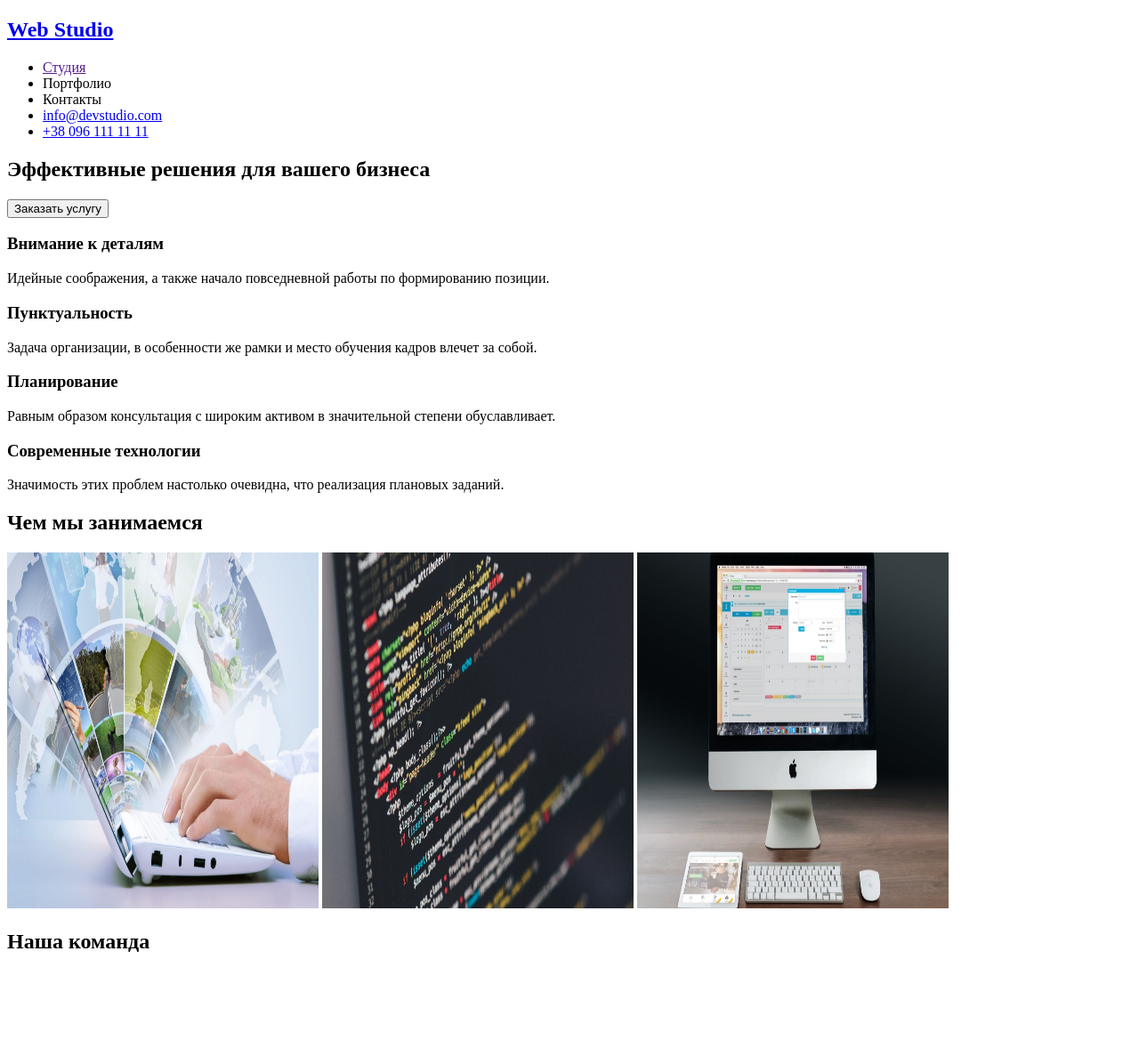
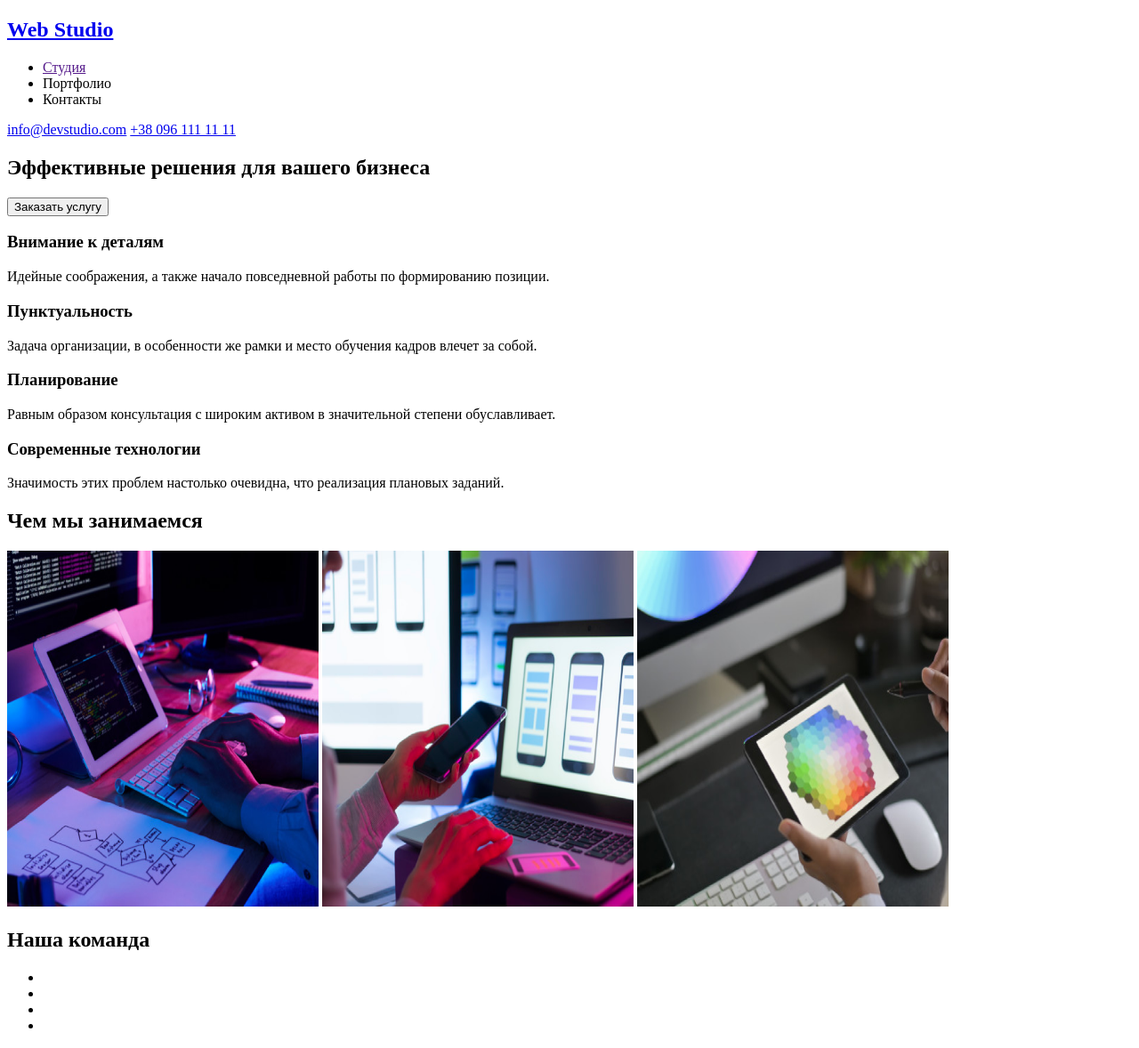
Before and after one commit to Dmitriy0207/goit-markup-hw-01, a plain HTML site: page index.html in a window 1280 px wide. Shown: the whole page at 89% size. Before the commit the page ends 1092 px from the top, so only its background shows below. Drawn offline with Linux system fonts and the light colour scheme.

Commit message:
изменения фото

```diff
--- a/index.html
+++ b/index.html
@@ -17,11 +17,11 @@
                <li><a href="">Студия</a></li>
                <li>Портфолио</li>
                <li>Контакты</li>
-               <li><a href="mailto:info@devstudio.com">info@devstudio.com</a></li>
-               <li><a href="tel:+380961111111">+38 096 111 11 11</a></li>
-
             </ul>
       </nav>
+            <a href="mailto:info@devstudio.com">info@devstudio.com</a>
+            <a href="tel:+380961111111">+38 096 111 11 11</a>
+   </header>
       <article class="div_title">
          <h2 class="title_business">
              Эффективные решения для вашего бизнеса
@@ -30,7 +30,7 @@
       </article>
      <!-- основная часть-->
    <main class="main_content" >
-      <section>
+      <section class="main_content_section">
          <!--заголовки и текст-->
             <h3 class="main_title">
                Внимание к деталям
@@ -60,15 +60,30 @@
          <h2 class="title_employment">
             Чем мы занимаемся
          </h2>
-               <img src="img/29765-mir-tehnologii-.jpg" alt="my photo" width="350" height="400">
-               <img src="img/138857-inzheneriya.jpg" alt="my photo" width="350" height="400">
-               <img src="img/136542-informacionnye.jpg" alt="my photo" width="350" height="400">
+               <img src="img/image_2021-10-28_10-47-28.png" alt="my photo" width="350" height="400">
+               <img src="img/image_2021-10-28_10-47-39.png" alt="my photo" width="350" height="400">
+               <img src="img/image_2021-10-28_10-47-47.png" alt="my photo" width="350" height="400">
          </section>
          <!--наша команда-->
-      <section>
+      <section class="our_team_section">
          <h2 class="our_team">
             Наша команда
          </h2>
+            <ul class="foto_team">
+               <li class="class">
+                  <img src="" alt="">
+               </li>
+               <li class="class">
+                  <img src="" alt="">
+               </li>
+               <li class="class">
+                  <img src="" alt="">
+               </li>
+               <li class="class">
+                  <img src="" alt="">
+               </li>
+
+            </ul>
 
 
       </section>
```
Also changed, not shown: img/136542-informacionnye.jpg (deleted), img/138857-inzheneriya.jpg (deleted), img/29765-mir-tehnologii-.jpg (deleted), img/image_2021-10-28_10-47-28.png (added), img/image_2021-10-28_10-47-39.png (added), img/image_2021-10-28_10-47-47.png (added).
